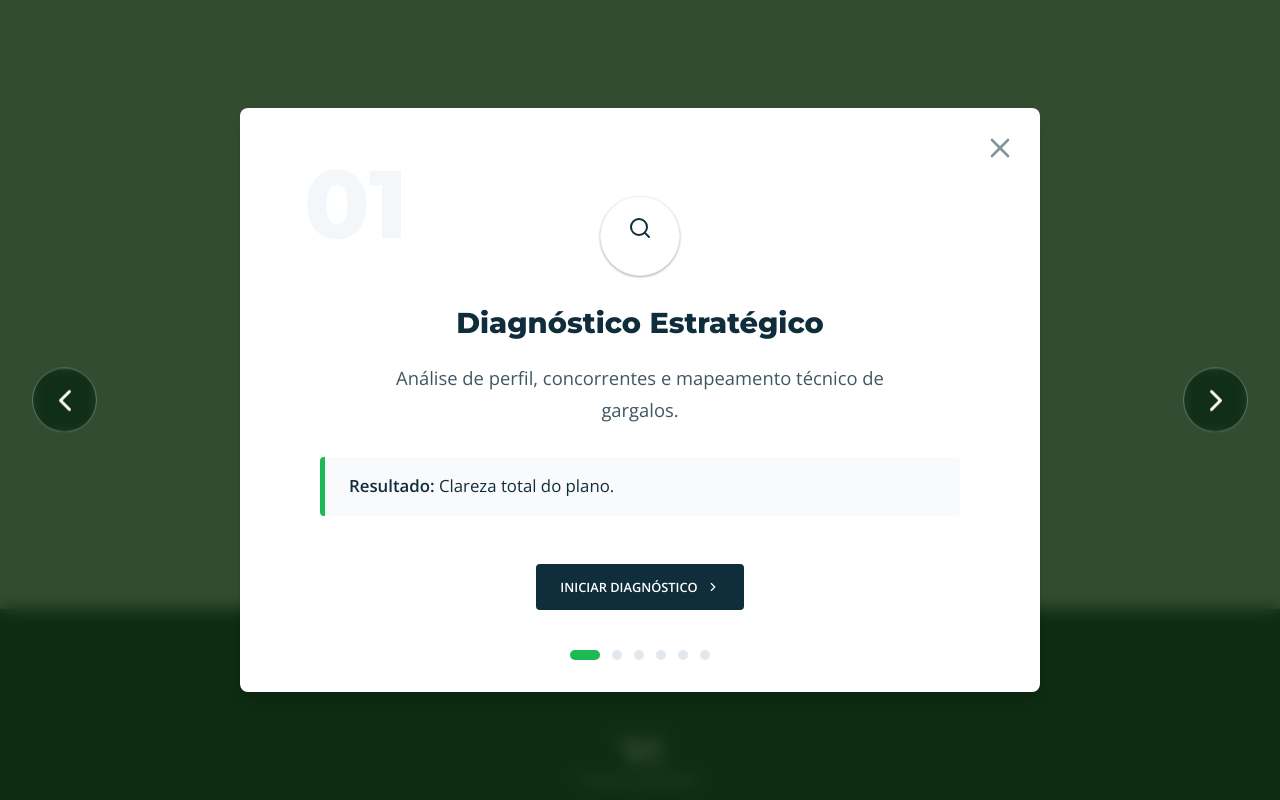
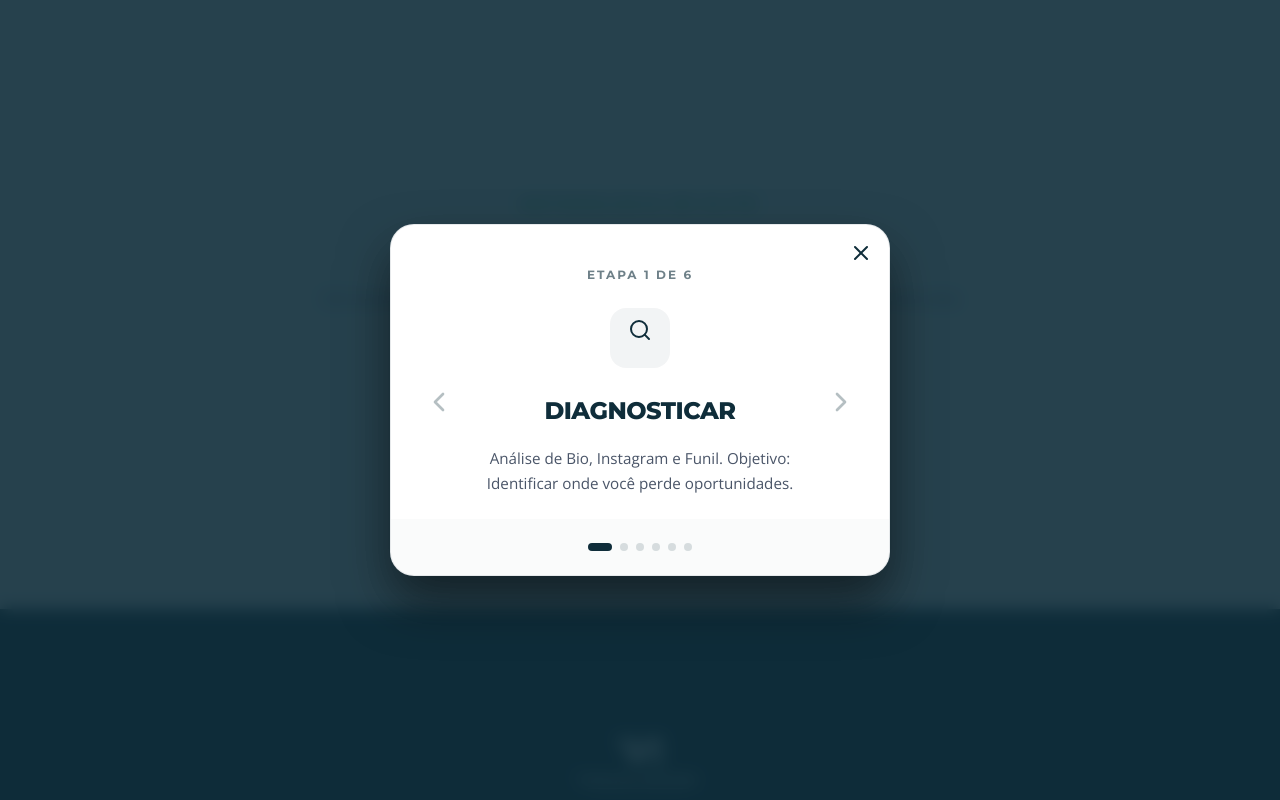
Before and after one commit to ViniciusMatoba/Vinicius-Matoba, a React (Vite) app: page / in a window 1280 px wide. Both pictures are taken after a click on the button "ENTENDA COMO FUNCIONA". Shown: the part 1535-2335 px from the top of the page. Built offline with nearby package versions, Linux system fonts and the light colour scheme.

Commit message:
feat: implement interactive Método VM modal and layout optimizations

```diff
--- a/src/App.jsx
+++ b/src/App.jsx
@@ -22,125 +22,85 @@ import {
 
 const VM_STEPS = [
   {
-    number: '01',
-    title: 'Diagnóstico Estratégico',
-    description: 'Análise de perfil, concorrentes e mapeamento técnico de gargalos.',
-    result: 'Clareza total do plano.',
-    icon: <Search className="mb-1" style={{ color: '#0F2D3A' }} />,
-    cta: 'Iniciar Diagnóstico'
+    title: 'DIAGNOSTICAR',
+    description: 'Análise de Bio, Instagram e Funil. Objetivo: Identificar onde você perde oportunidades.',
+    icon: <Search className="mb-1" style={{ color: '#0F2D3A' }} />
   },
   {
-    number: '02',
-    title: 'Posicionamento & Estratégia',
-    description: 'Definição de persona, proposta de valor e funil de vendas direto.',
-    result: 'Autoridade imediata.',
-    icon: <Target className="mb-1" style={{ color: '#0F2D3A' }} />,
-    cta: 'Definir Estratégia'
+    title: 'POSICIONAR',
+    description: 'Definição de Persona, Autoridade e Oferta Clara. Resultado: Deixar de ser "mais um" para virar referência.',
+    icon: <Target className="mb-1" style={{ color: '#0F2D3A' }} />
   },
   {
-    number: '03',
-    title: 'Planejamento de Conteúdo',
-    description: 'Linha editorial e calendário focado 100% em conversão.',
-    result: 'Conteúdo que gera clientes.',
-    icon: <Briefcase className="mb-1" style={{ color: '#0F2D3A' }} />,
-    cta: 'Planejar Conteúdo'
+    title: 'PLANEJAR',
+    description: 'Linha Editorial e Funil (Atração -> Relacionamento -> Venda).',
+    icon: <Briefcase className="mb-1" style={{ color: '#0F2D3A' }} />
   },
   {
-    number: '04',
-    title: 'Execução & Gestão',
-    description: 'Criação de pautas, legendas e presença consistente de marca.',
-    result: 'Presença profissional.',
-    icon: <Settings className="mb-1" style={{ color: '#0F2D3A' }} />,
-    cta: 'Contratar Gestão'
+    title: 'EXECUTAR',
+    description: 'Operação, Roteiros e Gestão Estratégica.',
+    icon: <Settings className="mb-1" style={{ color: '#0F2D3A' }} />
   },
   {
-    number: '05',
-    title: 'Aquisição (Tráfego Pago)',
-    description: 'Campanhas de Meta Ads focadas em público local e leads qualificados.',
-    result: 'Fluxo de clientes constante.',
-    icon: <TrendingUp className="mb-1" style={{ color: '#0F2D3A' }} />,
-    cta: 'Escalar Tráfego'
+    title: 'ANALISAR',
+    description: 'Acompanhamento de métricas (Alcance, CPL, Conversões).',
+    icon: <LineChart className="mb-1" style={{ color: '#0F2D3A' }} />
   },
   {
-    number: '06',
-    title: 'Análise & Otimização',
-    description: 'Relatórios mensais de performance e ajustes contínuos de rota.',
-    result: 'Crescimento sustentável.',
-    icon: <LineChart className="mb-1" style={{ color: '#0F2D3A' }} />,
-    cta: 'Ver Relatórios'
+    title: 'OTIMIZAR',
+    description: 'Ajustes contínuos e melhoria de performance a cada ciclo.',
+    icon: <TrendingUp className="mb-1" style={{ color: '#0F2D3A' }} />
   }
 ];
 
-function MethodologyModal({ isOpen, onClose }) {
+function VmModal({ isOpen, onClose }) {
   const [current, setCurrent] = useState(0);
-  const [touchStart, setTouchStart] = useState(null);
-  const [touchEnd, setTouchEnd] = useState(null);
 
   if (!isOpen) return null;
-
-  const minSwipeDistance = 50;
-
-  const onTouchStart = (e) => {
-    setTouchEnd(null);
-    setTouchStart(e.targetTouches[0].clientX);
-  };
-
-  const onTouchMove = (e) => setTouchEnd(e.targetTouches[0].clientX);
-
-  const onTouchEnd = () => {
-    if (!touchStart || !touchEnd) return;
-    const distance = touchStart - touchEnd;
-    const isLeftSwipe = distance > minSwipeDistance;
-    const isRightSwipe = distance < -minSwipeDistance;
-    if (isLeftSwipe) {
-      next();
-    } else if (isRightSwipe) {
-      prev();
-    }
-  };
 
   const next = () => setCurrent((prev) => (prev + 1) % VM_STEPS.length);
   const prev = () => setCurrent((prev) => (prev - 1 + VM_STEPS.length) % VM_STEPS.length);
 
+  const isLast = current === VM_STEPS.length - 1;
+
   return (
-    <div className="method-modal-overlay" onClick={onClose}>
-      <div
-        className="method-modal-content"
-        onClick={(e) => e.stopPropagation()}
-        onTouchStart={onTouchStart}
-        onTouchMove={onTouchMove}
-        onTouchEnd={onTouchEnd}
+    <div className="vm-modal-overlay" onClick={onClose}>
+      <div className="vm-modal-content" onClick={(e) => e.stopPropagation()}>
+        <button className="vm-modal-close" onClick={onClose}><X size={24} /></button>
+
+        <div className="vm-modal-body">
+          <div className="vm-step-counter">Etapa {current + 1} de 6</div>
+
+          <div className="vm-slide-container">
+            <button className="vm-nav-arrow left" onClick={prev}><ChevronLeft size={32} /></button>
+
+            <div className="vm-slide-content">
+              <div className="vm-icon-box">{VM_STEPS[current].icon}</div>
+              <h2 className="vm-slide-title">{VM_STEPS[current].title}</h2>
+              <p className="vm-slide-text">{VM_STEPS[current].description}</p>
+
+              {isLast && (
+                <div className="vm-last-slide-footer">
+                  <p className="vm-valor-resumo">"Não criamos posts. Aplicamos um processo estruturado de crescimento"</p>
+                  <a
+                    href="https://wa.me/5519984522494?text=Quero+meu+Diagnóstico+Estratégico"
+                    target="_blank"
+                    rel="noopener noreferrer"
+                    className="vm-cta-btn"
                   >
-        <button className="modal-close-btn" onClick={onClose}><X size={32} /></button>
-
-        <div className="modal-carousel-container">
-          <button className="nav-btn prev" onClick={prev}><ChevronLeft size={36} /></button>
-
-          <div className="modal-step-card">
-            <span className="modal-step-number">{VM_STEPS[current].number}</span>
-            <div className="modal-icon-wrapper">
-              {VM_STEPS[current].icon}
+                    Quero meu Diagnóstico Estratégico
+                  </a>
                 </div>
-            <h3 className="modal-step-title">{VM_STEPS[current].title}</h3>
-            <p className="modal-step-description">{VM_STEPS[current].description}</p>
-            <div className="modal-step-result">
-              <strong>Resultado:</strong> {VM_STEPS[current].result}
-            </div>
-            <Link to="/linknabio" onClick={onClose} className="btn-card-elite mt-2">
-              {VM_STEPS[current].cta} <ChevronRight size={14} />
-            </Link>
+              )}
             </div>
 
-          <button className="nav-btn next" onClick={next}><ChevronRight size={36} /></button>
+            <button className="vm-nav-arrow right" onClick={next}><ChevronRight size={32} /></button>
+          </div>
         </div>
 
-        <div className="modal-navigation-dots">
+        <div className="vm-progress-dots">
           {VM_STEPS.map((_, idx) => (
-            <div
-              key={idx}
-              className={`dot ${idx === current ? 'active' : ''}`}
-              onClick={() => setCurrent(idx)}
-            />
+            <div key={idx} className={`vm-dot ${idx === current ? 'active' : ''}`} onClick={() => setCurrent(idx)} />
           ))}
         </div>
       </div>
@@ -225,7 +185,7 @@ function LandingPage() {
         </div>
       </section>
 
-      <MethodologyModal isOpen={isModalOpen} onClose={() => setIsModalOpen(false)} />
+      <VmModal isOpen={isModalOpen} onClose={() => setIsModalOpen(false)} />
 
       <footer className="section-padding" style={{ backgroundColor: '#0F2D3A', color: 'white', textAlign: 'center' }}>
         <img src={logo} alt="Logo" style={{ width: '200px', marginBottom: '1.5rem', filter: 'brightness(0) invert(1)' }} />
@@ -236,30 +196,36 @@ function LandingPage() {
 }
 
 function BioLink() {
+  const [isVmModalOpen, setIsVmModalOpen] = useState(false);
+
   const cards = [
     {
-      title: "Diagnóstico Estratégico",
-      subtitle: "Descubra onde seu perfil perde clientes.",
+      title: "Solicitar Diagnóstico Estratégico",
+      subtitle: "Descubra os gargalos que impedem seu lucro.",
       image: "https://images.unsplash.com/photo-1551288049-bbda48658a7d?q=80&w=800",
-      link: "https://wa.me/5519984522494?text=Quero+um+diagnóstico+estratégico"
+      link: "https://wa.me/5519984522494?text=Quero+um+diagnóstico+estratégico",
+      isModal: false
     },
     {
-      title: "Gestão de Tráfego",
-      subtitle: "Alcance o público certo e venda mais.",
+      title: "Crescimento Estruturado — Método VM",
+      subtitle: "Posicionamento, conteúdo e tráfego por dados.",
       image: "https://images.unsplash.com/photo-1460925895917-afdab827c52f?q=80&w=800",
-      link: "https://wa.me/5519984522494?text=Quero+saber+mais+sobre+Gestão+de+Tráfego"
+      link: "#",
+      isModal: true
     },
     {
-      title: "Mentoria Individual",
-      subtitle: "O próximo nível do seu posicionamento.",
+      title: "Mentoria Estratégica 1:1",
+      subtitle: "O próximo nível do seu posicionamento de elite.",
       image: "https://images.unsplash.com/photo-1521791136064-7986c2959210?q=80&w=800",
-      link: "https://wa.me/5519984522494?text=Quero+saber+mais+sobre+a+Mentoria"
+      link: "https://wa.me/5519984522494?text=Quero+saber+mais+sobre+a+Mentoria",
+      isModal: false
     },
     {
-      title: "Falar com Vinícius",
-      subtitle: "Inicie sua escala agora.",
+      title: "Conversar no WhatsApp",
+      subtitle: "Fale diretamente com Vinícius Matoba.",
       image: "https://images.unsplash.com/photo-1511707171634-5f897ff02aa9?q=80&w=800",
-      link: "https://wa.me/5519984522494"
+      link: "https://wa.me/5519984522494",
+      isModal: false
     }
   ];
 
@@ -267,19 +233,33 @@ function BioLink() {
     <div className="bio-container">
       {/* 1. TOPO DE AUTORIDADE */}
       <header className="bio-header">
+        <div className="bio-profile-card">
           <div className="bio-profile-wrapper">
             <img src={profileImg} alt="Vinícius Matoba" className="bio-profile-img" />
           </div>
+          <div className="bio-profile-text">
             <h1 className="bio-name">Vinícius Matoba</h1>
             <p className="bio-description">
-          Estrategista Digital focado em escala e lucro. Transformo redes sociais em canais previsíveis de aquisição de clientes através de dados, tráfego e posicionamento de elite.
+              Estrategista digital para negócios locais. Estruturo crescimento previsível através do Método VM — posicionamento, conteúdo e tráfego orientado por dados.
             </p>
+          </div>
+        </div>
       </header>
 
       {/* 2. CARDS VISUAIS "FORMATO 2026" */}
       <main className="bio-main">
         <div className="bio-cards-grid">
           {cards.map((card, idx) => (
+            card.isModal ? (
+              <div key={idx} onClick={() => setIsVmModalOpen(true)} className="bio-card" style={{ cursor: 'pointer' }}>
+                <div className="bio-card-bg" style={{ backgroundImage: `url(${card.image})` }}></div>
+                <div className="bio-card-overlay"></div>
+                <div className="bio-card-content">
+                  <h2 className="bio-card-title">{card.title}</h2>
+                  <p className="bio-card-subtitle">{card.subtitle}</p>
+                </div>
+              </div>
+            ) : (
               <a key={idx} href={card.link} target="_blank" rel="noopener noreferrer" className="bio-card">
                 <div className="bio-card-bg" style={{ backgroundImage: `url(${card.image})` }}></div>
                 <div className="bio-card-overlay"></div>
@@ -288,12 +268,15 @@ function BioLink() {
                   <p className="bio-card-subtitle">{card.subtitle}</p>
                 </div>
               </a>
+            )
           ))}
         </div>
       </main>
 
-      <footer className="bio-footer">
-        <img src={logo} alt="Logo" className="bio-footer-logo" />
+      <footer className="footer-triangle-container">
+        <div className="footer-triangle">
+          <img src={logo} alt="Logo" className="logo-white" />
+        </div>
       </footer>
 
       {/* Botão Flutuante WhatsApp */}
@@ -306,6 +289,8 @@ function BioLink() {
       >
         <MessageCircle size={24} />
       </a>
+
+      <VmModal isOpen={isVmModalOpen} onClose={() => setIsVmModalOpen(false)} />
     </div>
   );
 }
@@ -320,4 +305,4 @@ function App() {
   );
 }
 
-export default App
+export default App;
--- a/src/index.css
+++ b/src/index.css
@@ -682,45 +682,74 @@ a {
 }
 
 .bio-header {
-  text-align: center;
-  margin-bottom: 2.5rem;
+  margin-top: 1rem;
+  /* Extreme compression */
+  margin-bottom: 1rem;
   width: 100%;
 }
 
+.bio-profile-card {
+  display: flex;
+  align-items: flex-end;
+  gap: 0.75rem;
+  background-color: var(--primary-navy);
+  border-radius: 12px;
+  box-shadow: 0 10px 25px rgba(0, 0, 0, 0.3);
+  text-align: left;
+  border: 1px solid rgba(255, 255, 255, 0.1);
+  animation: fadeIn 0.8s ease-out;
+  padding: 0 0.75rem 0 0;
+  min-height: 125px;
+  /* Compressed */
+}
+
 .bio-profile-wrapper {
-  width: 120px;
-  height: 120px;
-  border-radius: 50%;
-  padding: 4px;
-  border: 4px solid var(--primary-navy);
-  margin: 0 auto 1.5rem;
-  overflow: hidden;
-  box-shadow: var(--shadow-md);
+  width: 110px;
+  /* Scaled down */
+  margin-top: -1.75rem;
+  /* Balanced pop-out */
+  margin-bottom: 0;
+  flex-shrink: 0;
+  position: relative;
+  z-index: 10;
+  display: flex;
+  align-items: flex-end;
 }
 
 .bio-profile-img {
   width: 100%;
-  height: 100%;
+  height: 145px;
+  /* Proportional */
   object-fit: cover;
-  border-radius: 50%;
+  display: block;
+  border-radius: 0 0 0 12px;
+}
+
+.bio-profile-text {
+  padding: 0.75rem 0;
+  display: flex;
+  flex-direction: column;
+  justify-content: center;
+  flex-grow: 1;
 }
 
 .bio-name {
   font-family: 'Montserrat', sans-serif;
   font-weight: 700;
-  font-size: 2.2rem;
-  color: var(--primary-navy);
-  margin-bottom: 0.75rem;
-  letter-spacing: -1px;
+  font-size: 1.15rem;
+  /* Scaled down */
+  color: white;
+  margin-bottom: 0.15rem;
+  letter-spacing: -0.5px;
 }
 
 .bio-description {
   font-family: 'Open Sans', sans-serif;
-  font-size: 1rem;
-  color: #2E2E2E;
-  line-height: 1.5;
-  max-width: 450px;
-  margin: 0 auto;
+  font-size: 0.72rem;
+  /* Scaled down for more text */
+  color: rgba(255, 255, 255, 0.8);
+  line-height: 1.35;
+  margin: 0;
 }
 
 .bio-main {
@@ -731,27 +760,29 @@ a {
 .bio-cards-grid {
   display: flex;
   flex-direction: column;
-  gap: 1.25rem;
+  gap: 0.5rem;
+  /* Minimal gap */
   width: 100%;
 }
 
 .bio-card {
   position: relative;
   width: 100%;
-  height: 140px;
-  border-radius: 12px;
+  height: 85px;
+  /* Minimal height for cards */
+  border-radius: 8px;
   overflow: hidden;
   display: flex;
   align-items: center;
-  padding: 0 2rem;
+  padding: 0 1.25rem;
   text-decoration: none;
   transition: transform 0.3s ease, box-shadow 0.3s ease;
   box-shadow: var(--shadow-sm);
 }
 
 .bio-card:hover {
-  transform: scale(1.05);
-  box-shadow: 0 15px 30px rgba(15, 45, 58, 0.2);
+  transform: scale(1.02);
+  box-shadow: 0 5px 15px rgba(15, 45, 58, 0.2);
 }
 
 .bio-card-bg {
@@ -763,14 +794,10 @@ a {
   z-index: 1;
 }
 
-.bio-card:hover .bio-card-bg {
-  transform: scale(1.1);
-}
-
 .bio-card-overlay {
   position: absolute;
   inset: 0;
-  background: linear-gradient(to right, rgba(15, 45, 58, 0.9) 0%, rgba(15, 45, 58, 0.4) 50%, transparent 100%);
+  background: linear-gradient(to right, rgba(15, 45, 58, 0.95) 0%, rgba(15, 45, 58, 0.6) 50%, transparent 100%);
   z-index: 2;
 }
 
@@ -783,27 +810,253 @@ a {
 .bio-card-title {
   font-family: 'Montserrat', sans-serif;
   font-weight: 700;
-  font-size: 1.25rem;
+  font-size: 0.95rem;
+  /* Scaled */
   margin: 0;
   text-shadow: 0 2px 4px rgba(0, 0, 0, 0.3);
 }
 
 .bio-card-subtitle {
   font-family: 'Open Sans', sans-serif;
-  font-size: 0.9rem;
-  margin-top: 4px;
-  opacity: 0.9;
+  font-size: 0.7rem;
+  /* Scaled */
+  margin-top: 2px;
+  opacity: 0.85;
   text-shadow: 0 2px 4px rgba(0, 0, 0, 0.3);
 }
 
-.bio-footer {
-  margin-top: 3rem;
-  padding-bottom: 2rem;
-  opacity: 0.5;
+.footer-triangle-container {
+  width: 100%;
+  height: 60px;
+  /* Minimal height */
+  display: flex;
+  justify-content: center;
+  align-items: flex-end;
+  position: relative;
+  overflow: hidden;
+  margin-top: 0.75rem;
+  /* Balanced margin */
+  flex-shrink: 0;
 }
 
-.bio-footer-logo {
-  width: 120px;
+.footer-triangle {
+  width: 100%;
+  height: 100%;
+  background-color: var(--primary-navy);
+  clip-path: polygon(50% 0%, 100% 100%, 0% 100%);
+  display: flex;
+  flex-direction: column;
+  justify-content: flex-end;
+  align-items: center;
+  padding-bottom: 0;
+}
+
+.logo-white {
+  width: 90px;
+  /* Minimal scale */
+  height: auto;
+  filter: brightness(0) invert(1);
+  margin-bottom: -1px;
+}
+
+/* --- VM MODAL STYLES --- */
+.vm-modal-overlay {
+  position: fixed;
+  inset: 0;
+  background-color: rgba(15, 45, 58, 0.9);
+  backdrop-filter: blur(8px);
+  -webkit-backdrop-filter: blur(8px);
+  display: flex;
+  justify-content: center;
+  align-items: center;
+  z-index: 2000;
+  padding: 1rem;
+  animation: fadeIn 0.4s ease-out;
+}
+
+.vm-modal-content {
+  background-color: #FFFFFF;
+  width: 100%;
+  max-width: 500px;
+  border-radius: 24px;
+  position: relative;
+  box-shadow: 0 25px 50px rgba(0, 0, 0, 0.5);
+  display: flex;
+  flex-direction: column;
+  overflow: hidden;
+  animation: slideInUp 0.5s cubic-bezier(0.16, 1, 0.3, 1);
+  border: 1px solid rgba(15, 45, 58, 0.1);
+}
+
+.vm-modal-close {
+  position: absolute;
+  top: 1rem;
+  right: 1rem;
+  background: none;
+  border: none;
+  color: var(--primary-navy);
+  cursor: pointer;
+  z-index: 10;
+  display: flex;
+  align-items: center;
+  justify-content: center;
+  transition: transform 0.3s ease;
+}
+
+.vm-modal-close:hover {
+  transform: rotate(90deg);
+}
+
+.vm-modal-body {
+  padding: 2.5rem 1.5rem 1.5rem;
+  flex-grow: 1;
+  display: flex;
+  flex-direction: column;
+}
+
+.vm-step-counter {
+  font-family: 'Montserrat', sans-serif;
+  font-weight: 700;
+  font-size: 0.75rem;
+  text-transform: uppercase;
+  color: var(--primary-navy);
+  opacity: 0.6;
+  margin-bottom: 1.5rem;
+  letter-spacing: 2px;
+  text-align: center;
+}
+
+.vm-slide-container {
+  display: flex;
+  align-items: center;
+  gap: 0.5rem;
+  flex-grow: 1;
+}
+
+.vm-nav-arrow {
+  background: none;
+  border: none;
+  color: var(--primary-navy);
+  opacity: 0.3;
+  cursor: pointer;
+  padding: 0.5rem;
+  transition: all 0.3s ease;
+  display: flex;
+  align-items: center;
+  justify-content: center;
+}
+
+.vm-nav-arrow:hover {
+  opacity: 1;
+  transform: scale(1.1);
+}
+
+.vm-slide-content {
+  flex-grow: 1;
+  text-align: center;
+  display: flex;
+  flex-direction: column;
+  align-items: center;
+  animation: fadeIn 0.4s ease-out;
+}
+
+.vm-icon-box {
+  width: 60px;
+  height: 60px;
+  background-color: rgba(15, 45, 58, 0.05);
+  border-radius: 16px;
+  display: flex;
+  align-items: center;
+  justify-content: center;
+  margin-bottom: 1.5rem;
+}
+
+.vm-slide-title {
+  font-family: 'Montserrat', sans-serif;
+  font-weight: 800;
+  font-size: 1.5rem;
+  color: var(--primary-navy);
+  margin-bottom: 1rem;
+  letter-spacing: -0.5px;
+}
+
+.vm-slide-text {
+  font-family: 'Open Sans', sans-serif;
+  font-size: 0.95rem;
+  color: #4A5568;
+  line-height: 1.6;
+  margin: 0;
+}
+
+.vm-last-slide-footer {
+  margin-top: 2rem;
+  width: 100%;
+  animation: fadeIn 0.8s ease-out;
+}
+
+.vm-valor-resumo {
+  font-style: italic;
+  font-size: 0.85rem;
+  color: var(--primary-navy);
+  margin-bottom: 1.5rem;
+  opacity: 0.8;
+  line-height: 1.4;
+}
+
+.vm-cta-btn {
+  display: block;
+  width: 100%;
+  padding: 1rem;
+  background-color: #1DB954;
+  /* Verde Estratégico */
+  color: white;
+  text-decoration: none;
+  border-radius: 12px;
+  font-weight: 700;
+  font-family: 'Montserrat', sans-serif;
+  transition: all 0.3s ease;
+  box-shadow: 0 4px 15px rgba(29, 185, 84, 0.3);
+}
+
+.vm-cta-btn:hover {
+  transform: translateY(-2px);
+  box-shadow: 0 6px 20px rgba(29, 185, 84, 0.4);
+}
+
+.vm-progress-dots {
+  display: flex;
+  gap: 0.5rem;
+  justify-content: center;
+  padding: 1.5rem;
+  background-color: rgba(15, 45, 58, 0.02);
+}
+
+.vm-dot {
+  width: 8px;
+  height: 8px;
+  border-radius: 50%;
+  background-color: var(--primary-navy);
+  opacity: 0.15;
+  cursor: pointer;
+  transition: all 0.3s ease;
+}
+
+.vm-dot.active {
+  opacity: 1;
+  width: 24px;
+  border-radius: 4px;
+}
+
+@keyframes slideInUp {
+  from {
+    transform: translateY(30px);
+    opacity: 0;
+  }
+
+  to {
+    transform: translateY(0);
+    opacity: 1;
+  }
 }
 
 /* Floating WhatsApp Button */
@@ -847,6 +1100,16 @@ a {
 }
 
 @media (max-width: 480px) {
+  .bio-profile-card {
+    gap: 1rem;
+    padding: 1.25rem 1rem;
+  }
+
+  .bio-profile-wrapper {
+    width: 80px;
+    height: 80px;
+  }
+
   .bio-card {
     height: 120px;
     padding: 0 1.5rem;
@@ -858,6 +1121,18 @@ a {
 
   .bio-card-title {
     font-size: 1.1rem;
+  }
+
+  .vm-modal-content {
+    max-width: 90%;
+  }
+
+  .vm-slide-title {
+    font-size: 1.25rem;
+  }
+
+  .vm-slide-text {
+    font-size: 0.85rem;
   }
 }
 
```
Lines whose indentation alone changed are shown as unchanged.
